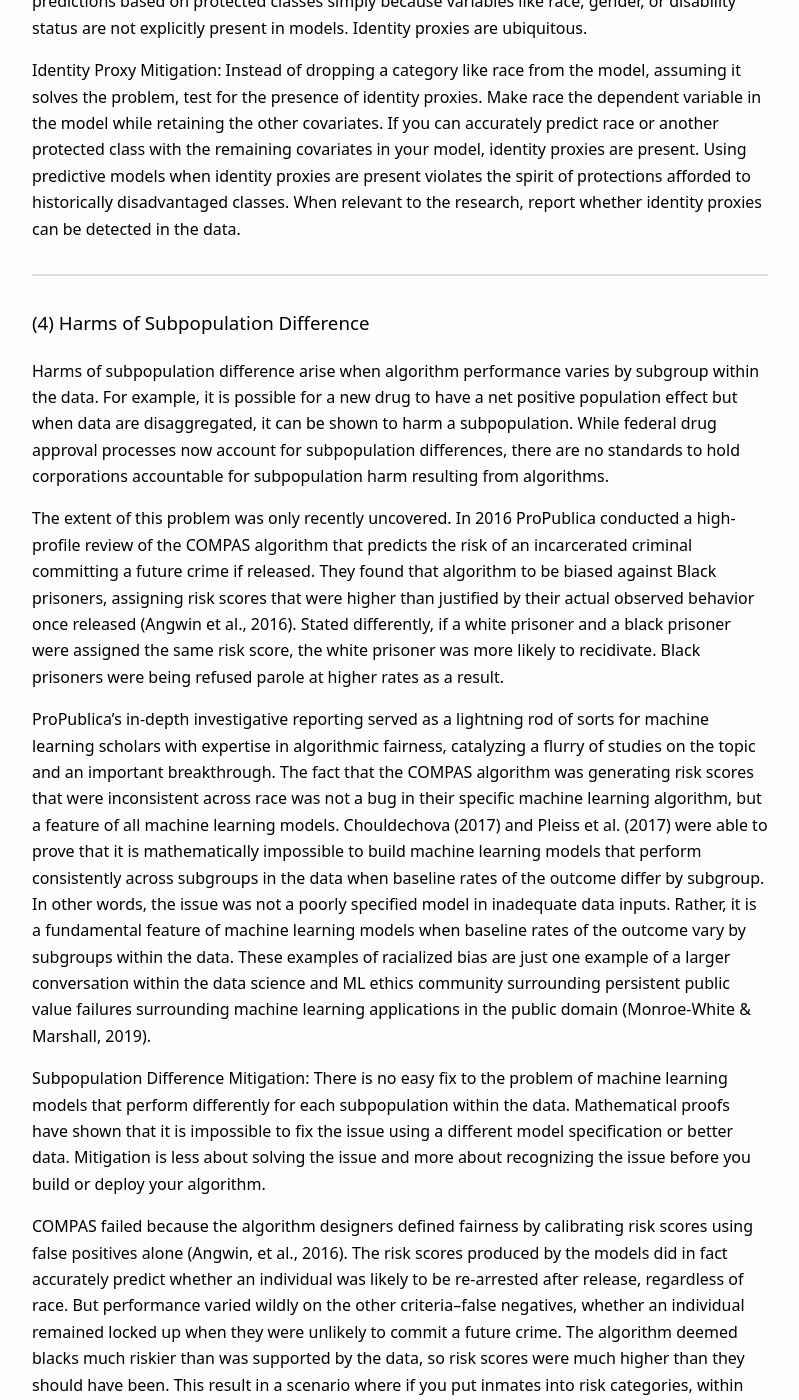
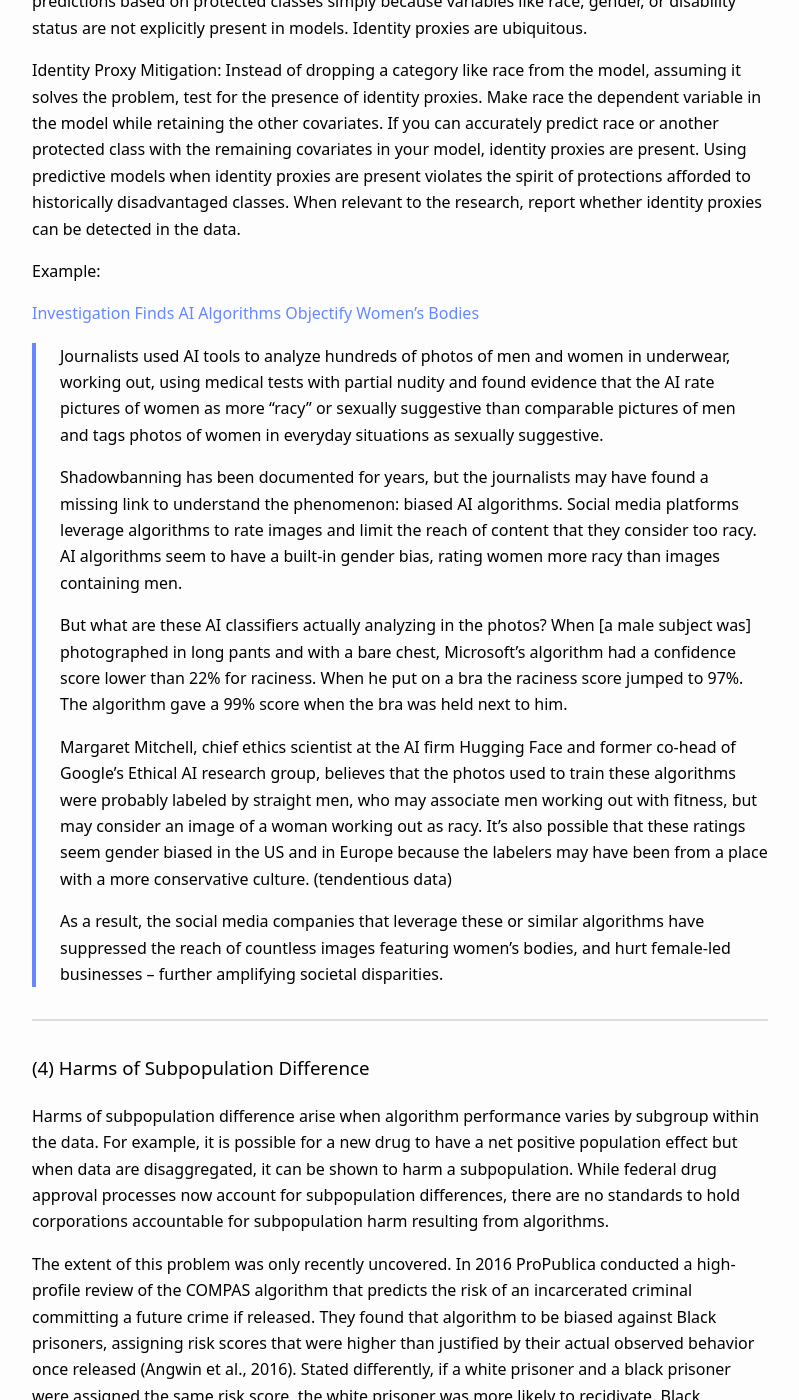
Before and after one commit to lecy/wells-dubois-protocol, a Jekyll site: the page built from index.md, in a window 1280 px wide and 1400 px high, scrolled down 6611 px. Shown: the whole window, without its empty margins (240-1039 px from the left). Built offline with Jekyll 4.4.1, drawn with Linux system fonts in a browser that asks for light colours.

Commit message:
Update index.md

```diff
--- a/index.md
+++ b/index.md
@@ -92,6 +92,7 @@ Some bias-mitigation strategies might also be possible. In the policing case, fo
 
 
 
+
 ------------
 
 
@@ -110,6 +111,20 @@ Race and other subgroup proxies manifest in similar ways in data. Recent studies
 These examples demonstrate how much information is unintentionally encoded in data. Amazon did not anticipate that gender would permeate all aspects of a candidate’s resume. Bansal and Banerjee’s teams were not designing medical imaging techniques that optimize detection of gender or race. They simply used archives of eye images or X-rays to demonstrate how powerful machine learning algorithms have become at detecting patterns that are invisible to experts. The lesson they demonstrate is that it is an unrealistic assumption that algorithms are not making predictions based on protected classes simply because variables like race, gender, or disability status are not explicitly present in models. Identity proxies are ubiquitous.
 
 **Identity Proxy Mitigation**: Instead of dropping a category like race from the model, assuming it solves the problem, test for the presence of identity proxies. Make race the dependent variable in the model while retaining the other covariates. If you can accurately predict race or another protected class with the remaining covariates in your model, identity proxies are present. Using predictive models when identity proxies are present violates the spirit of protections afforded to historically disadvantaged classes. When relevant to the research, report whether identity proxies can be detected in the data.
+
+**Example:**
+
+[Investigation Finds AI Algorithms Objectify Women’s Bodies](https://www.theguardian.com/technology/2023/feb/08/biased-ai-algorithms-racy-women-bodies)
+
+> Journalists used AI tools to analyze hundreds of photos of men and women in underwear, working out, using medical tests with partial nudity and found evidence that the AI rate pictures of women as more “racy” or sexually suggestive than comparable pictures of men and tags photos of women in everyday situations as sexually suggestive.
+>
+> Shadowbanning has been documented for years, but the journalists may have found a missing link to understand the phenomenon: biased AI algorithms. Social media platforms leverage algorithms to rate images and limit the reach of content that they consider too racy. AI algorithms seem to have a built-in gender bias, rating women more racy than images containing men.
+>
+> **But what are these AI classifiers actually analyzing in the photos? When [a male subject was] photographed in long pants and with a bare chest, Microsoft’s algorithm had a confidence score lower than 22% for raciness. When he put on a bra the raciness score jumped to 97%. The algorithm gave a 99% score when the bra was held next to him**.
+>
+> Margaret Mitchell, chief ethics scientist at the AI firm Hugging Face and former co-head of Google’s Ethical AI research group, believes that the photos used to train these algorithms were probably labeled by straight men, who may associate men working out with fitness, but may consider an image of a woman working out as racy. It’s also possible that these ratings seem gender biased in the US and in Europe because the labelers may have been from a place with a more conservative culture.  (**tendentious data**)
+>
+> As a result, the social media companies that leverage these or similar algorithms have suppressed the reach of countless images featuring women’s bodies, and hurt female-led businesses – further amplifying societal disparities.
 
 
 ------------
```
